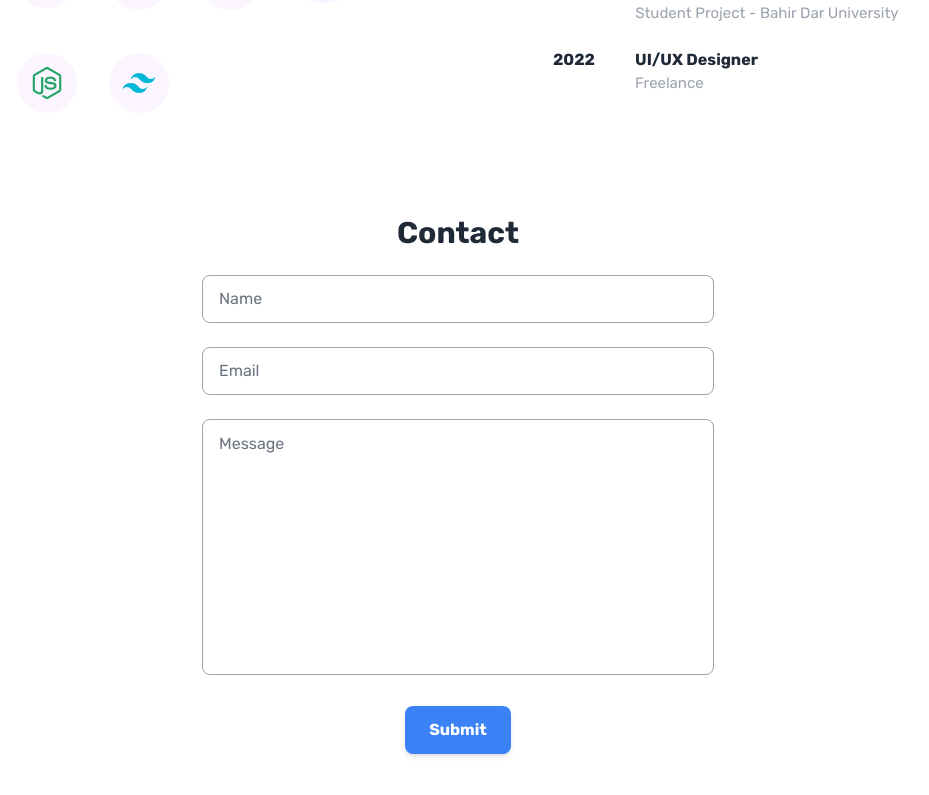
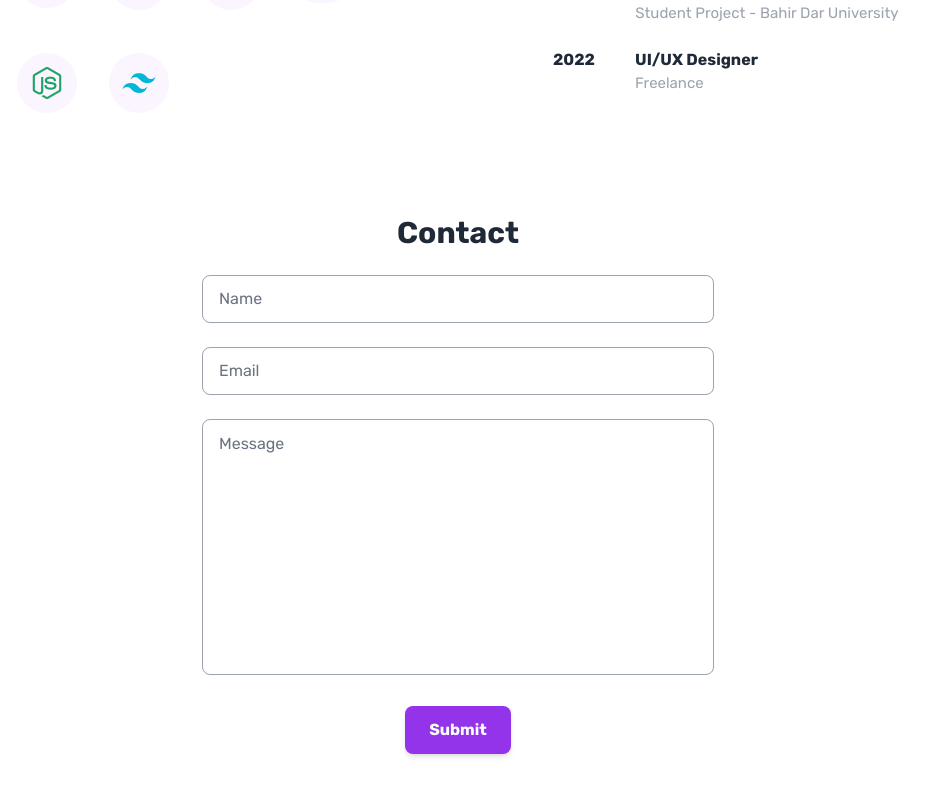
Before and after one commit to KidusBasazinew/Kidus_Pertfolio, a Next.js app: page / in a window 1280 px wide. Shown: the part 1963-2758 px from the top of the page, without its empty margins (182-1111 px from the left). Built offline with nearby package versions, Linux system fonts and the light colour scheme.

Commit message:
fixing buttons

```diff
--- a/components/Button.tsx
+++ b/components/Button.tsx
@@ -7,7 +7,9 @@ const Button = ({ children }: { children: ReactNode }) => {
   return (
     <button
       className={`${
-        theme === "light" ? "bg-blue-500 text-white" : "bg-white text-slate-900"
+        theme === "light"
+          ? "bg-purple-600 text-white"
+          : "bg-white text-slate-900"
       } font-bold py-3 px-6 rounded-lg shadow-md hover:scale-105 active:translate-y-1 focus:outline-none focus:ring-2 focus:ring-blue-400`}
     >
       {children}
--- a/components/sections/Contact/Contact.tsx
+++ b/components/sections/Contact/Contact.tsx
@@ -1,3 +1,5 @@
+import Button from "@/components/Button";
+
 function Contact() {
   return (
     <section id="contact" className="flex flex-col text-center mt-24">
@@ -44,11 +46,9 @@ function Contact() {
             className="h-64 px-4 py-3 w-full border border-gray-400 rounded-lg  text-gray-700 placeholder-gray-500 resize-none"
           ></textarea>
         </div>
-        <input
-          type="submit"
-          value="Submit"
-          className="bg-blue-500 text-white font-bold py-3 px-6 rounded-lg shadow-md hover:scale-105 active:translate-y-1 focus:outline-none focus:ring-2 focus:ring-blue-400 mx-auto"
-        />
+        <button type="submit">
+          <Button>Submit</Button>
+        </button>
       </form>
     </section>
   );
```
